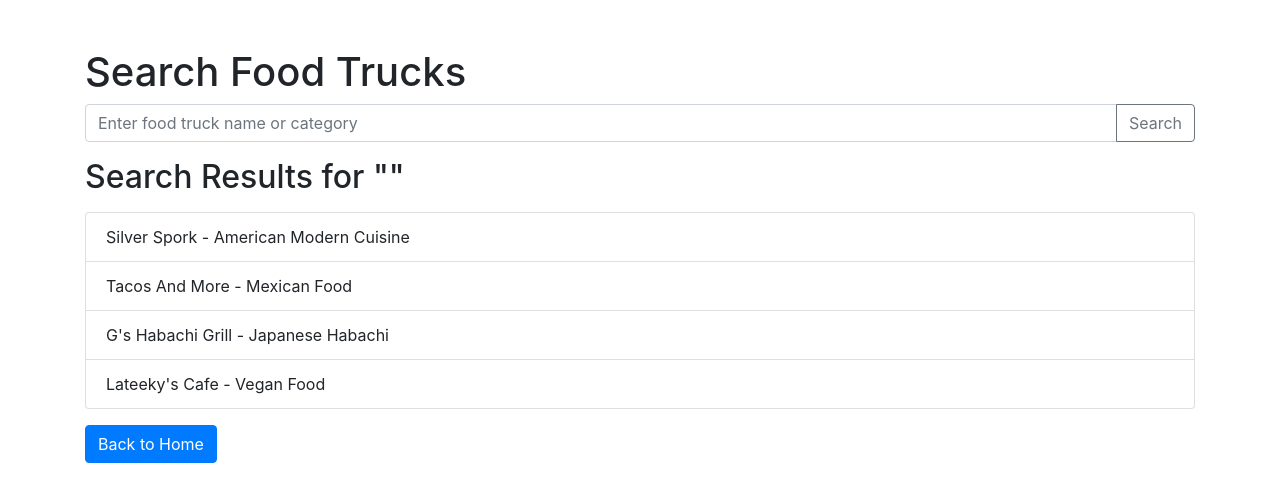
After one commit to coderliz1/FoodtruckApp, a Django app: page /search/ in a window 1280 px wide. The commit adds this page. Shown: the top 502 px of the page. Run offline with Django 5.2, Linux system fonts and the light colour scheme; data comes from the database, SQL or seed files in the repository; both versions use the stored data as it was after the commit; some libraries are stand-ins or nearby versions.

```diff
--- a/foodtruck/settings.py
+++ b/foodtruck/settings.py
@@ -10,11 +10,11 @@ For the full list of settings and their values, see
 https://docs.djangoproject.com/en/5.1/ref/settings/
 """
 
+import os
 from pathlib import Path
 
 # Build paths inside the project like this: BASE_DIR / 'subdir'.
 BASE_DIR = Path(__file__).resolve().parent.parent
-
 
 # Quick-start development settings - unsuitable for production
 # See https://docs.djangoproject.com/en/5.1/howto/deployment/checklist/
@@ -38,7 +38,6 @@ INSTALLED_APPS = [
     'django.contrib.messages',
     'django.contrib.staticfiles',
     'foodtruck'
-
 ]
 
 MIDDLEWARE = [
@@ -123,6 +122,9 @@ STATICFILES_DIRS = [
     BASE_DIR / "static",
 ]
 
+# Media files configuration
+MEDIA_URL = '/media/'
+MEDIA_ROOT = os.path.join(BASE_DIR, 'media')  # Using os.path.join for media root
 
 
 # Default primary key field type
--- /dev/null
+++ b/foodtruck/templates/foodtruck/search_results.html
@@ -0,0 +1,36 @@
+<!DOCTYPE html>
+<html lang="en">
+<head>
+    <meta charset="UTF-8">
+    <meta name="viewport" content="width=device-width, initial-scale=1.0">
+    <link rel="stylesheet" href="https://stackpath.bootstrapcdn.com/bootstrap/4.5.2/css/bootstrap.min.css">
+    <title>Search Food Trucks</title>
+</head>
+<body>
+    <div class="container">
+        <h1 class="mt-5">Search Food Trucks</h1>
+        <form method="GET" action="{% url 'search_trucks' %}">
+            <div class="input-group mb-3">
+                <input type="text" name="q" class="form-control" placeholder="Enter food truck name or category" required>
+                <div class="input-group-append">
+                    <button class="btn btn-outline-secondary" type="submit">Search</button>
+                </div>
+            </div>
+        </form>
+
+        <h2>Search Results for "{{ query }}"</h2>
+        <ul class="list-group mt-3">
+            {% if trucks %}
+                {% for truck in trucks %}
+                    <li class="list-group-item">{{ truck.name }} - {{ truck.category }}</li>
+                {% endfor %}
+            {% else %}
+                <li class="list-group-item">No results found.</li>
+            {% endif %}
+        </ul>
+        <a href="{% url 'home' %}" class="btn btn-primary mt-3">Back to Home</a>
+    </div>
+
+
+</body>
+</html>
--- a/foodtruck/urls.py
+++ b/foodtruck/urls.py
@@ -16,9 +16,18 @@ Including another URLconf
 """
 from django.contrib import admin
 from django.urls import path
-from foodtruck.views import truck_list
+from foodtruck import views  # Import views from the foodtruck app
+from django.conf import settings
+from django.conf.urls.static import static
 
 urlpatterns = [
-    path('admin/', admin.site.urls),
-    path('trucks/', truck_list, name='truck_list'),
+    path('admin/', admin.site.urls),  # Admin view
+    path('', views.home, name='home'),  # Home page view
+    path('trucks/', views.truck_list, name='truck_list'),  # Truck list view
+    path('events/', views.event_list, name='event_list'),  # Event list view
+    path('search/', views.search_trucks, name='search_trucks'),  # Search trucks view
+    path('trucks/<int:truck_id>/calendar/', views.truck_calendar, name='truck_calendar'),  # Truck calendar view
 ]
+
+if settings.DEBUG:
+    urlpatterns += static(settings.MEDIA_URL, document_root=settings.MEDIA_ROOT)  # Serve media files
--- a/foodtruck/views.py
+++ b/foodtruck/views.py
@@ -1,6 +1,50 @@
-from django.shortcuts import render
-from .models import FoodTruck
+from django.shortcuts import render, get_object_or_404
+from .models import FoodTruck, FoodTruckEvent
+from django.db.models import Q
+from datetime import datetime
+from django.conf import settings  # Ensure this is imported at the top
 
+# Home page view
+def home(request):
+    return render(request, 'foodtruck/home.html', {
+
+        'MEDIA_URL': settings.MEDIA_URL,  # Pass MEDIA_URL to the template
+    })
+
+
+
+
+# Truck list view
 def truck_list(request):
     trucks = FoodTruck.objects.all()  # Retrieve all food trucks from the database
     return render(request, 'foodtruck/truck_list.html', {'trucks': trucks})
+
+# Event list view
+def event_list(request):
+    events = FoodTruckEvent.objects.all()  # Retrieve all events from the database
+    return render(request, 'foodtruck/event_list.html', {'events': events})
+
+# Search trucks view
+def search_trucks(request):
+    query = request.GET.get('q', '')  # Get the search query
+    trucks = FoodTruck.objects.filter(
+        Q(name__icontains=query) | Q(category__icontains=query)
+    )  # Filter trucks by name or category
+    return render(request, 'foodtruck/search_results.html', {'trucks': trucks, 'query': query})
+
+# Truck calendar view
+def truck_calendar(request, truck_id):
+    truck = get_object_or_404(FoodTruck, id=truck_id)
+    events = FoodTruckEvent.objects.filter(
+        food_truck=truck, start_time__gte=datetime.now()
+    ).order_by('start_time')  # Retrieve future events for this truck, ordered by date
+    return render(request, 'foodtruck/truck_calendar.html', {'truck': truck, 'events': events})
+
+
+
+#from django.shortcuts import render
+#from .models import FoodTruck
+
+#def truck_list(request):
+#    trucks = FoodTruck.objects.all()  # Retrieve all food trucks from the database
+#    return render(request, 'foodtruck/truck_list.html', {'trucks': trucks})
```
Also changed, not shown: foodtruck/admin.py (+26 -2 lines), foodtruck/templates/foodtruck/event_list.html (added, +27 -0 lines), foodtruck/templates/foodtruck/home.html (added, +55 -0 lines), foodtruck/templates/foodtruck/truck_calendar.html (added, +27 -0 lines), foodtruck/templates/foodtruck/truck_list.html (+47 -1 lines), static/foodtruck/style.css (renamed from foodtruck/static/foodtruck/style.css, +9 -0 lines), db.sqlite3.
